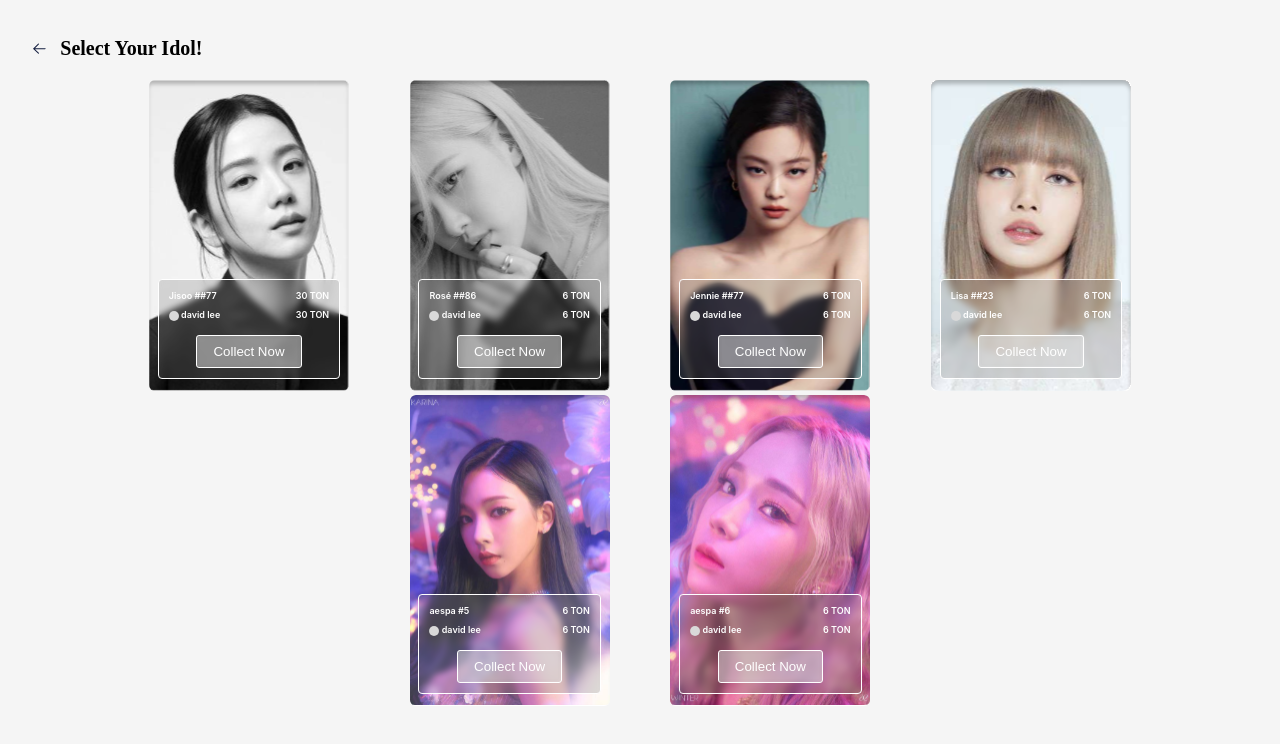
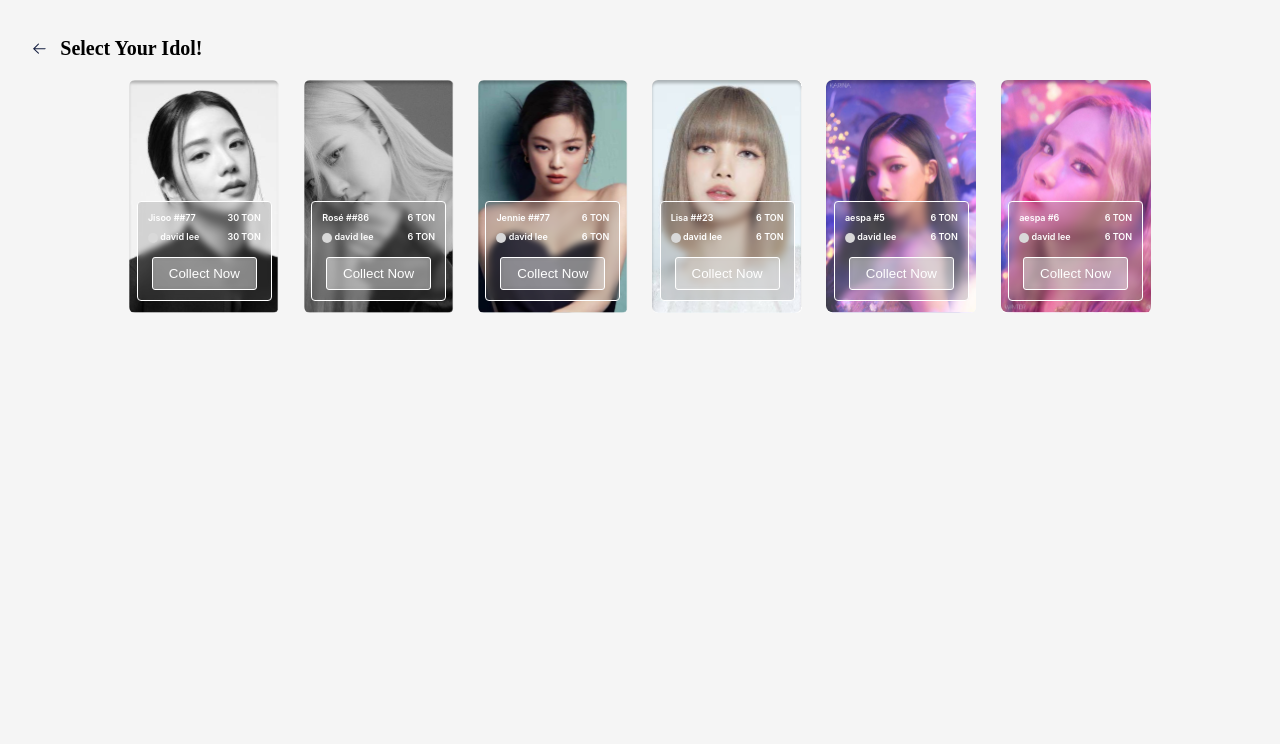
Before and after one commit to DavidLee9291/tonHack, a React (Vite) app: page /tonHack/idolList/1 in a window 1280 px wide. Shown: the top 744 px of the page. Built offline with nearby package versions, Linux system fonts and the light colour scheme; the HTML template or start-up script is replaced by a standard one.

Commit message:
IdolList 수정

```diff
--- a/src/pages/List/IdolList.tsx
+++ b/src/pages/List/IdolList.tsx
@@ -9,6 +9,7 @@ import idol5 from "../../assets/photo_list_5.svg";
 import idol6 from "../../assets/photo_list_6.svg";
 import dot from "../../assets/dot.svg";
 
+// TODO: 임시 데이터 데이터 바인딩 필요
 const idols = [
   {
     id: "1",
@@ -112,7 +113,7 @@ export default function IdolList(): JSX.Element {
         sx={{
           marginTop: "17px",
           justifyContent: "center",
-          gap: "4.1px 5%",
+          gap: "4.1px 2%",
         }}
       >
         {idols.map((idol, index) => (
@@ -122,9 +123,7 @@ export default function IdolList(): JSX.Element {
             xs
             style={{
               flex: "0 0 auto",
-              minWidth: "60px",
-              maxWidth: "200px",
-              width: "100%",
+              maxWidth: "150px",
               aspectRatio: "150.349/233.725",
               background: "#FFF",
               borderRadius: "5.88px",
@@ -148,7 +147,6 @@ export default function IdolList(): JSX.Element {
                 borderRadius: "5.88px",
                 backgroundImage: `url(${idol.image})`,
                 backgroundSize: "cover",
-                backgroundPosition: "50% 30%", // 이미지를 약간 아래쪽으로 이동시킴
                 backgroundRepeat: "no-repeat",
               }}
             ></div>
@@ -162,7 +160,6 @@ export default function IdolList(): JSX.Element {
                 border: "0.298px solid #FFF",
                 padding: "10px",
                 display: "flex",
-
                 justifyContent: "center",
                 zIndex: 10,
                 backdropFilter: "blur(3.4170305728912354px)",
```
